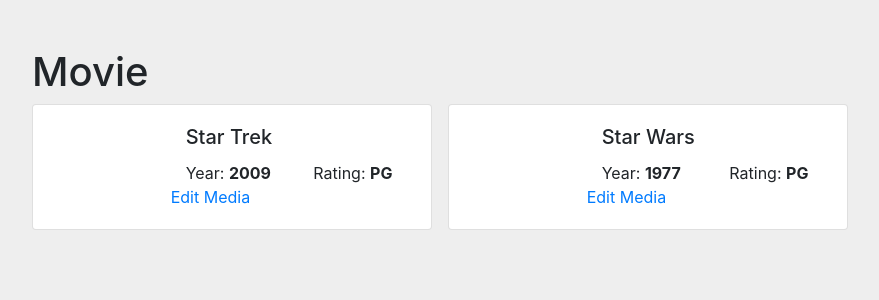
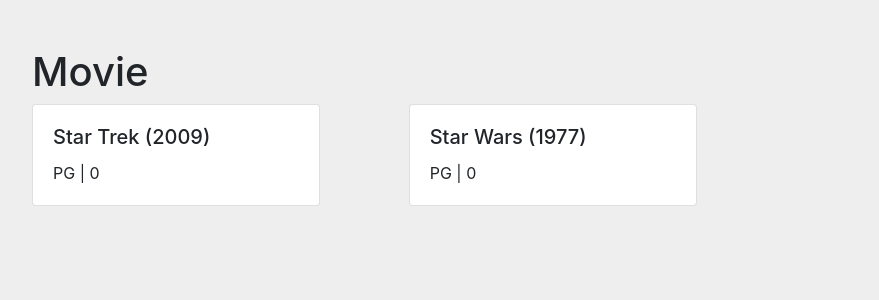
Before and after one commit to tomgehrke/media_manager, a Flask app: page /mediatype/1/ in a window 1280 px wide. Shown: the part 56-356 px from the top of the page, without its empty margins (53-932 px from the left). Run offline with Flask 2, Linux system fonts and the light colour scheme; data comes from the database, SQL or seed files in the repository; some libraries are stand-ins or nearby versions.

Commit message:
Made adjustments to how media is displayed.

```diff
--- a/templates/media.html
+++ b/templates/media.html
@@ -6,41 +6,38 @@
         endif %}
     </h1>
 
-    {% if media %} {% for m in media %}
-
-    <div class="card mb-3 mr-3 float-left" style="width: 400px;">
-        <div class="row no-gutters">
-            <div class="col-md-4">
+    {% if media %}
+    <div class="card-columns">
+        {% for m in media %}
+        <div class="card" style="width:18rem;">
+            {% if m.poster_url != '' %}
             <img src="{{ m.poster_url }}" class="card-img" />
-            </div>
-            <div class="col-md-8">
+            {% endif %}
             <div class="card-body">
-                    <h5 class="card-title">{{ m.title }}</h5>
-                    <div class="row">
-                        <div class="col">
-                            Year: <strong>{{ m.year }}</strong>
-                        </div>
-                        <div class="col">
-                            Rating: <strong>{{ m.rating }}</strong>
-                        </div>
-                    </div>
-                    <div class="row">
-                        <a href="{{url_for('editMedia', media_id=m.id)}}"
-                            >Edit Media</a
-                        >
+                <h5 class="card-title">
+                    {{ m.title }} {%if m.year != '' %} ({{ m.year }}){% endif %}
+                </h5>
+                <p class="card-text">{{ m.rating }} | {{ m.runtime }}</p>
                 {% if m.imdb_id != '' %}
                 <a
+                    class="btn btn-imdb"
                     href="https://www.imdb.com/title/{{ m.imdb_id }}"
                     target="_blank"
-                            >IMDB Page</a
+                    >IMDb Page</a
                 >
                 {% endif %}
             </div>
+            {% if session['user_id'] == m.created_user_id %}
+            <div class="card-footer">
+                <a class="btn" href="{{url_for('editMedia', media_id=m.id)}}"
+                    >Edit Media</a
+                >
             </div>
+            {% endif %}
         </div>
+        {% endfor %}
     </div>
-    </div>
-    {% endfor %} {% else %}
+    {% else %}
     <p>You are not currently tracking any media of this type.</p>
 </div>
 {% endif %} {% endblock %}
```
Lines whose indentation alone changed are shown as unchanged.
